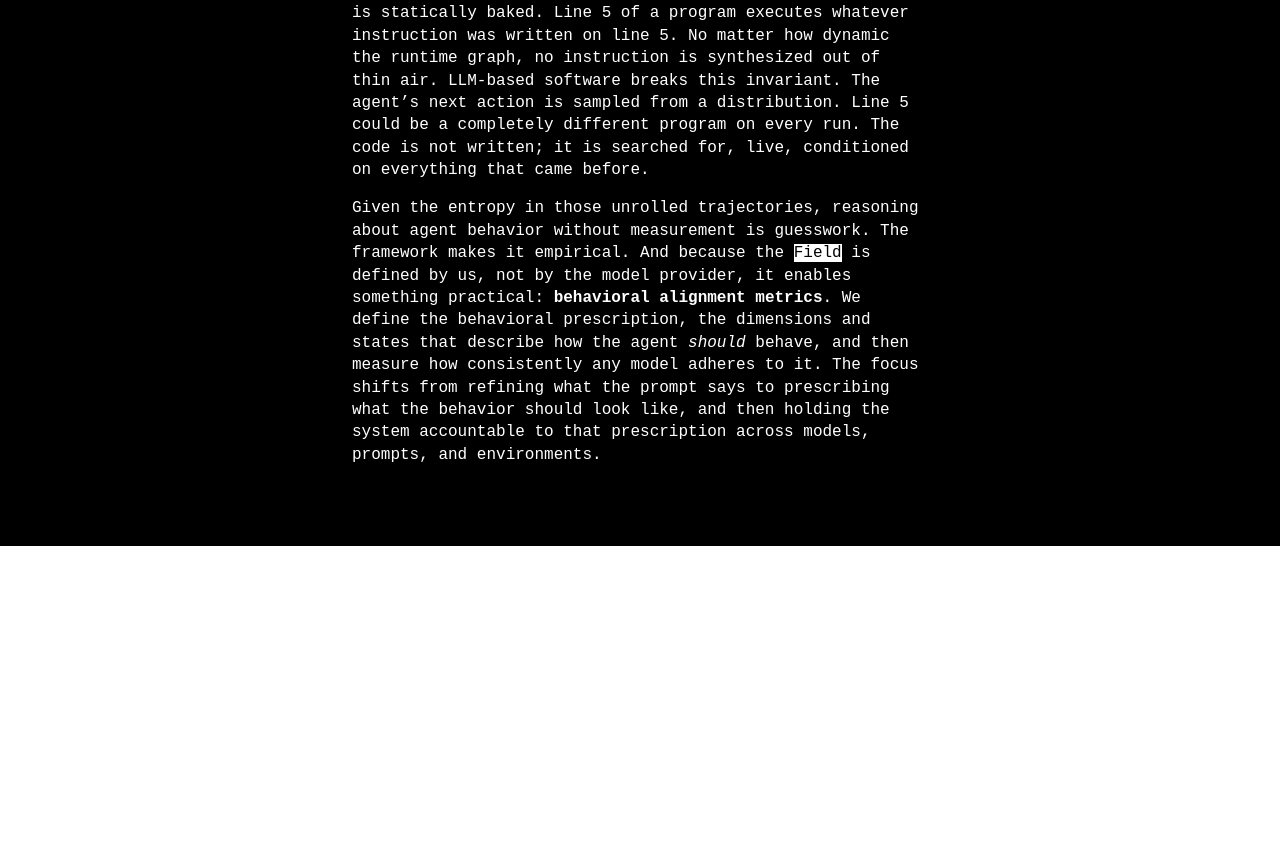
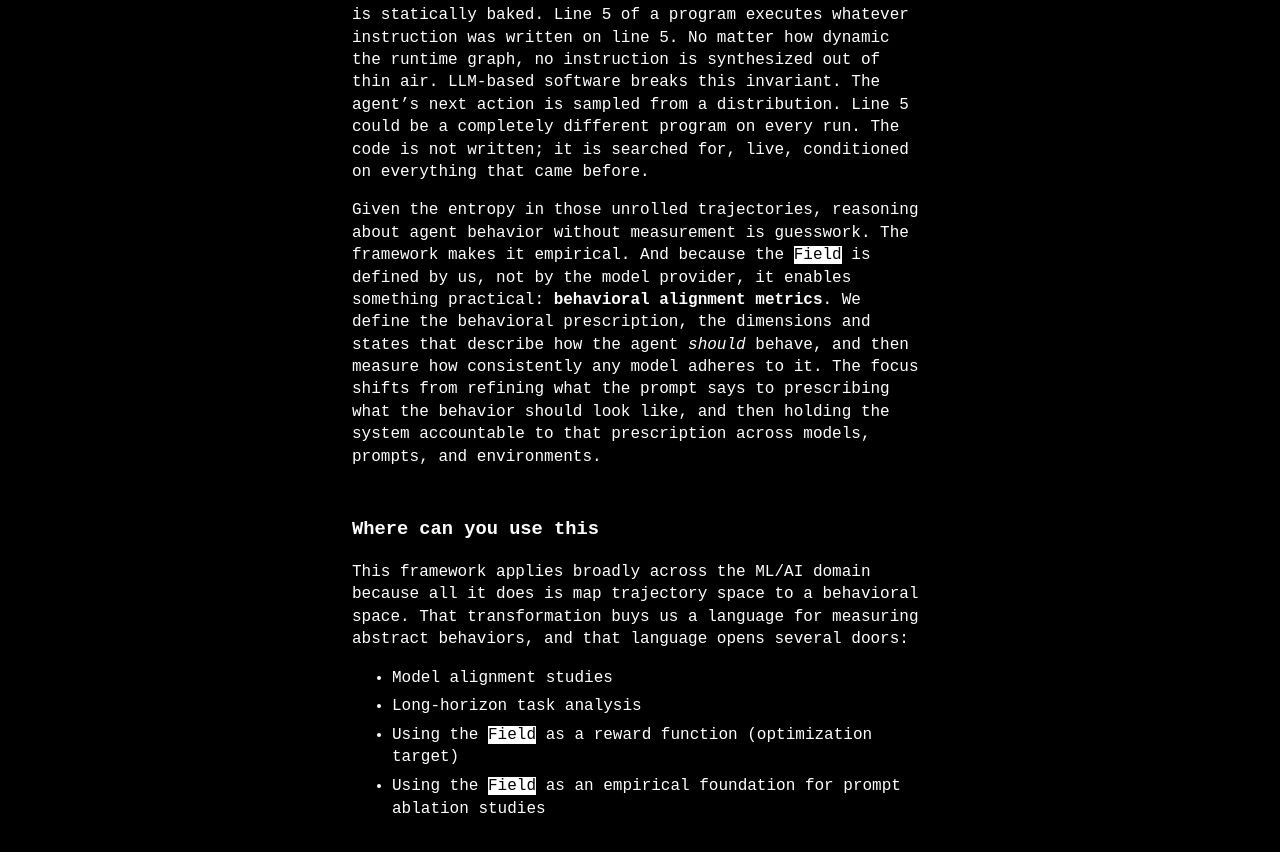
Before and after one commit to technoyoda/technoyoda.github.io, a Jekyll site: the page built from _posts/2026-02-28-agent-science.md, in a window 1280 px wide and 900 px high, scrolled down 22491 px. Shown: the top 852 px of the window. Built offline with Jekyll 4.4.1, drawn with Linux system fonts in a browser that asks for light colours; before the commit the page ends 23037 px from its top, so only the background shows below that; some of the changed text lies outside the part shown.

Commit message:
finalish refacotr.

```diff
--- a/_posts/2026-02-28-agent-science.md
+++ b/_posts/2026-02-28-agent-science.md
@@ -767,17 +767,23 @@
 
 ### What this enables
 
-The vocabulary is not confined to one tool or one library. The objects ($\varphi$, $\psi$, the cloud, the metrics) are abstractions that can be implemented in any stack, applied to any agent, measured on any task. The Python library is one form of expression. The school of thought is what matters: **treat agent behavior as a distribution. Measure the distribution's shape. Use the shape to make engineering decisions.**
+The vocabulary and it's objects are not confined to one tool or one library. The objects ($\varphi$, $\psi$, the cloud, the metrics) are abstractions that can be implemented in any stack, applied to any agent, measured on any task. The Python library is one form of expression. The school of thought is what matters: **treat agent behavior as a distribution. Measure the distribution's shape. Use the shape to make engineering decisions.**
 
-The [tutorials](https://github.com/technoyoda/aft/tree/master/tutorials) that accompany this essay put the vocabulary to work on real tasks.
+The [tutorials](https://github.com/technoyoda/aft/tree/master/tutorials) that accompany this essay put the vocabulary and objects to work on simulated scenarios.
 
-
-### Meta commentary on usage
-
-This framework does not predict what an agent will do. As stated throughout the essay, the `Field` is an empirical instrument, not a generative theory. We cannot derive the true distribution over trajectories from first principles. What we can do is define a proxy: a set of dimensions and states that capture the behaviors we care about, and then measure whether the agent lives within them.
+> This framework does not predict what an agent will do. As stated throughout the essay, the `Field` is an empirical instrument, not a generative theory. We cannot derive the true distribution over trajectories from first principles. What we can do is define a proxy: a set of dimensions and states that capture the behaviors we care about, and then measure whether the agent lives within them.
 
 That proxy is subjective by design. The `Field` does not describe the full space of reachable behaviors. It describes the space *we chose to look at*. `measure()` is our hypothesis about what matters. `state()` is our hypothesis about what progress looks like. The framework tests those hypotheses. We change a prompt, swap a model, modify the environment, and the `Field` tells us whether the behavioral distribution shifted in the directions our dimensions can see. Everything works backwards: start from the behaviors we expect, define the dimensions that would reveal them, then run the experiment.
 
 This implies something deeper than just "test the agent." It means thinking not only about what the agent should achieve, but about the space of programs it might construct along the way. This is the fundamental difference between LLM software and traditional software. Traditional software is statically baked. Line 5 of a program executes whatever instruction was written on line 5. No matter how dynamic the runtime graph, no instruction is synthesized out of thin air. LLM-based software breaks this invariant. The agent's next action is sampled from a distribution. Line 5 could be a completely different program on every run. The code is not written; it is searched for, live, conditioned on everything that came before.
 
 Given the entropy in those unrolled trajectories, reasoning about agent behavior without measurement is guesswork. The framework makes it empirical. And because the `Field` is defined by us, not by the model provider, it enables something practical: **behavioral alignment metrics**. We define the behavioral prescription, the dimensions and states that describe how the agent *should* behave, and then measure how consistently any model adheres to it. The focus shifts from refining what the prompt says to prescribing what the behavior should look like, and then holding the system accountable to that prescription across models, prompts, and environments.
+
+
+### Where can you use this
+
+This framework applies broadly across the ML/AI domain because all it does is map trajectory space to a behavioral space. That transformation buys us a language for measuring abstract behaviors, and that language opens several doors:
+- Model alignment studies
+- Long-horizon task analysis
+- Using the `Field` as a reward function (optimization target)
+- Using the `Field` as an empirical foundation for prompt ablation studies
```
